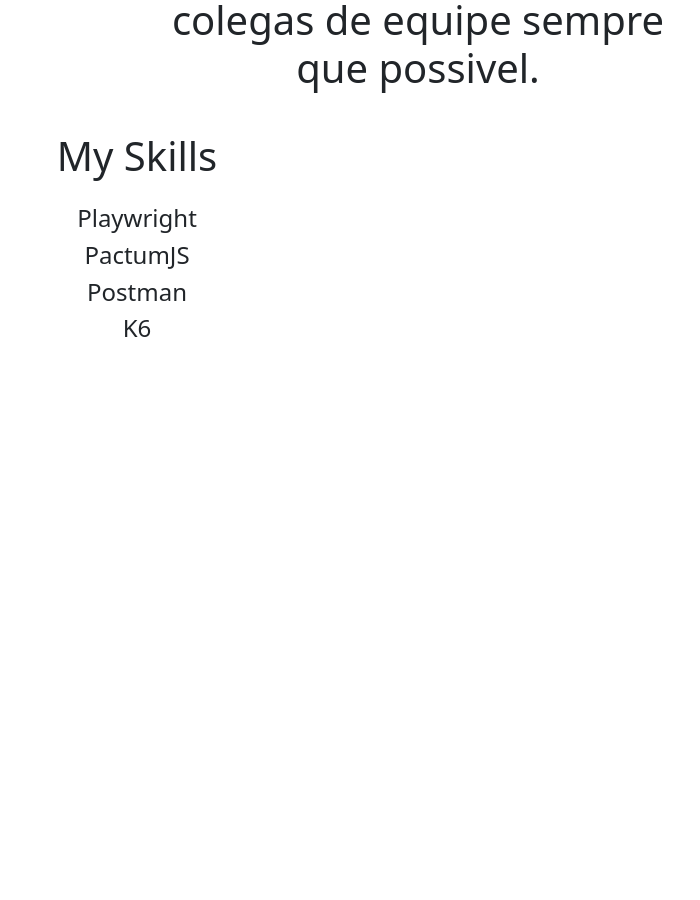
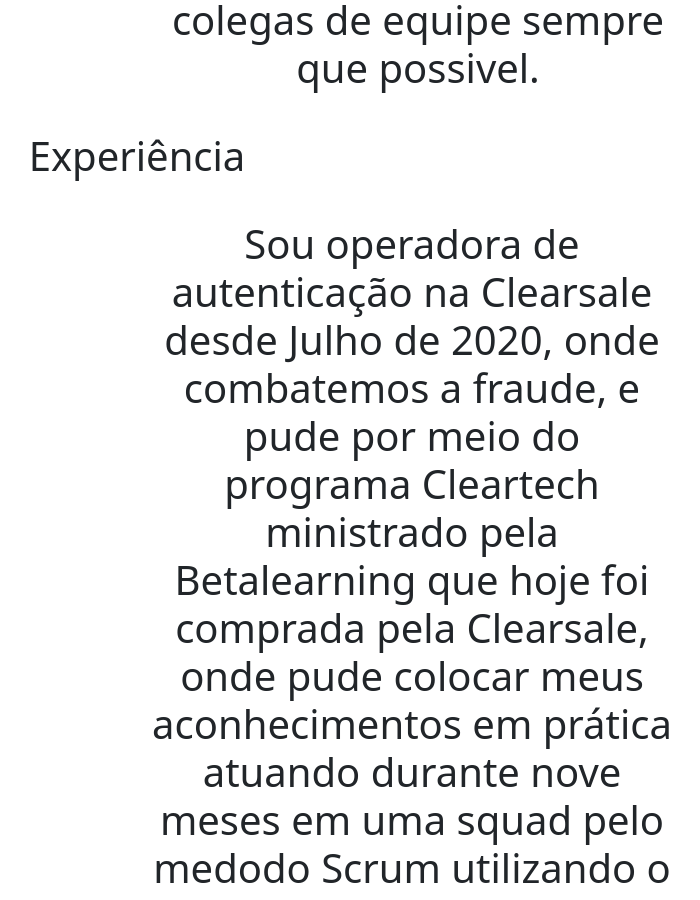
Before and after one commit to Giselesct/Giselesct.github.io, a website: page index.html in a window 1280 px wide. Shown: the part 940-1840 px from the top of the page, without its empty margins (503-1203 px from the left). Before the commit the page ends 1315 px from the top, so only its background shows below. Drawn offline with nearby package versions, Linux system fonts and the light colour scheme.

Commit message:
experiencia

```diff
--- a/index.html
+++ b/index.html
@@ -58,9 +58,36 @@
                     </div>
                 </div>
             </div>
+
+
             <div class="my-4">
                 <div class="text-center mb-4">
-                    <h1>My Skills</h1>
+                    <h1> Experiência</h1>
+                </div>
+
+
+                <div class="container my-4 ">
+                    <div class="row justify-content-center">
+                        <div class="col-lg mb-lg-4">
+                            <img src="c:\Users\Cleartech\DevopsGiChristo\DaChristo\FotoGiChristo.jpg" class="img-fluid" alt="" srcset="">
+                        </div>
+                        <div class="col-lg mx-2 align-self-center">
+                            <div class="my-3">
+                                <h1 class="text-center">
+                                    Sou operadora de autenticação na Clearsale desde Julho de 2020, onde combatemos a fraude, e pude por meio do programa
+                                     Cleartech ministrado pela Betalearning que hoje foi comprada pela Clearsale, onde pude colocar meus aconhecimentos em
+                                     prática atuando durante nove meses em uma squad pelo medodo Scrum utilizando o Azure Devops para acompanhamento e organização
+                                     das 15 Sprints que recebi para fazer, onde acompanhei junto aos desenvolvedores o a criação desde o inicio de um ecommerce completo
+                                     testando de ponta a ponta cada etapa deste projeto. Trabalhamos com Postman, Visual Code, Playwright, Pactum JS,
+                                     atualmente estou pronta para desenvolver e executar desde casos de  testes manuais ate testes automatizados, BDDs e etc.
+                                </p>
+                            </div>
+                        </div>
+                    </div>
+
+            <div class="my-4">
+                <div class="text-center mb-4">
+                    <h1>Minhas Habilidades</h1>
                 </div>
                 <div class="row ">
                     <style>
```
